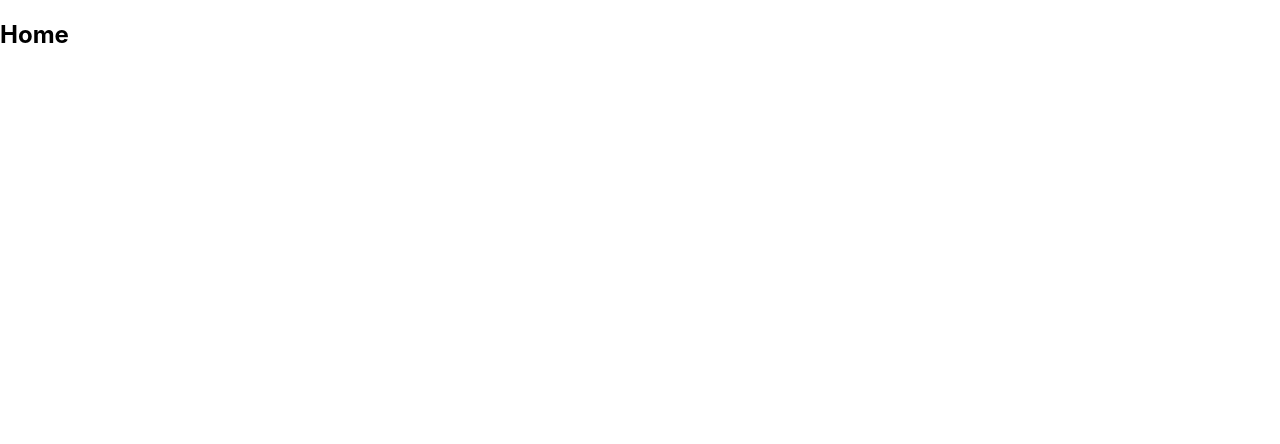
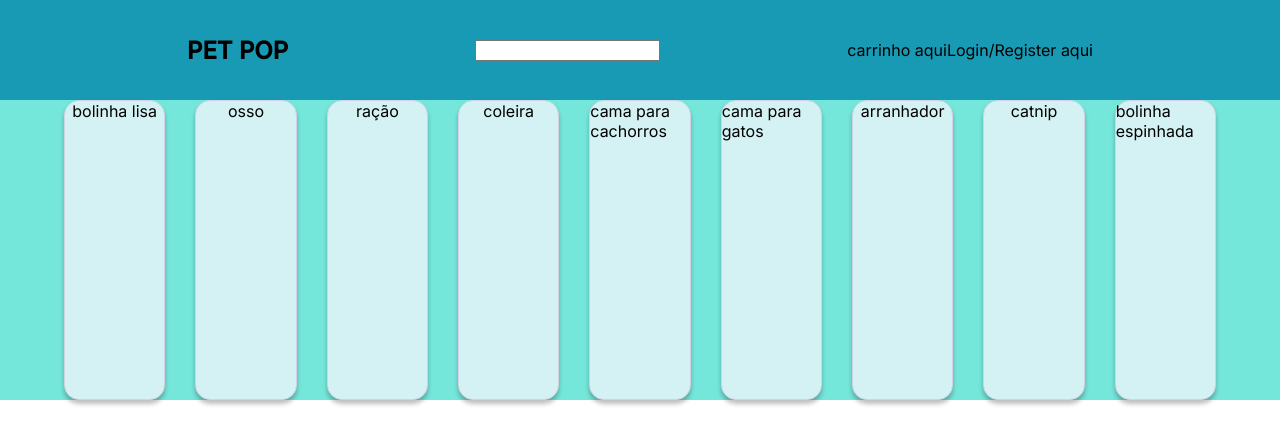
Before and after one commit to caiobukvar/pop-pet, a React (Create React App) app: page /home in a window 1280 px wide. Shown: the top 444 px of the page. Built offline with nearby package versions, Linux system fonts and the light colour scheme.

Commit message:
switching branches

```diff
--- a/src/containers/Home/index.js
+++ b/src/containers/Home/index.js
@@ -1,7 +1,45 @@
+import style from './style.module.scss';
+
 export function Home() {
+
+  const products = [
+    { id: 1, name: 'bolinha lisa', price: '12,90' },
+    { id: 2, name: 'osso', price: '5' },
+    { id: 3, name: 'ração', price: '27,90' },
+    { id: 4, name: 'coleira', price: '22,90' },
+    { id: 5, name: 'cama para cachorros', price: '39,90' },
+    { id: 6, name: 'cama para gatos', price: '29,90' },
+    { id: 7, name: 'arranhador', price: '32' },
+    { id: 8, name: 'catnip', price: '15' },
+    { id: 9, name: 'bolinha espinhada', price: '10' },
+  ]
+
   return (
-    <div>
-      <h2>Home</h2>
+    <div className={style.container}>
+      <div className={style.header}>
+        <h2>PET POP</h2>
+        <div className={style.filter}>
+          <input type="text" />
+        </div>
+        <div className={style['header-actions']}>
+          <div>
+            carrinho aqui
+          </div>
+          <div>
+            Login/Register aqui
+          </div>
+        </div>
+      </div>
+      <div className={style.content}>
+        <div className={style.products}>
+          {products.map(product => (
+            <div key={product.id} className={style['card-container']}>
+              <span>{product.name}</span>
+            </div>
+          )
+          )}
+        </div>
+      </div>
     </div>
   );
 }
--- a/src/containers/Home/style.module.scss
+++ b/src/containers/Home/style.module.scss
@@ -1,38 +1,54 @@
-.App {
-  text-align: center;
-}
+// project color pallete
+$navyblue: #05445E;
+$bluegrotto: #189AB4;
+$bluegreen: #75E6DA;
+$babyblue: #D4F1F4;
 
-.App-logo {
-  height: 40vmin;
-  pointer-events: none;
-}
+.container {
+  display: flex;
+  flex-direction: column;
+  justify-content: space-between;
+  height: 100%;
 
-@media (prefers-reduced-motion: no-preference) {
-  .App-logo {
-    animation: App-logo-spin infinite 20s linear;
+  .header {
+    display: flex;
+    justify-content: space-evenly;
+    align-items: center;
+    background-color: $bluegrotto;
+    height: 100px;
+
+    .filter {}
+
+    .header-actions {
+      display: flex;
     }
   }
 
-.App-header {
-  background-color: #282c34;
-  min-height: 100vh;
+  .content {
     display: flex;
     flex-direction: column;
     align-items: center;
+    height: 100%;
+    background-color: $bluegreen;
+
+    .products {
+      display: flex;
       justify-content: center;
-  font-size: calc(10px + 2vmin);
-  color: white;
-}
+      gap: 30px;
+      max-width: 90%;
 
-.App-link {
-  color: #61dafb;
-}
-
-@keyframes App-logo-spin {
-  from {
-    transform: rotate(0deg);
-  }
-  to {
-    transform: rotate(360deg);
+      .card-container {
+        display: flex;
+        flex-direction: column;
+        align-items: center;
+        width: 250px;
+        height: 300px;
+        background-color: $babyblue;
+        border: 0.5px solid #D1D2E3;
+        box-sizing: border-box;
+        box-shadow: 0px 4px 4px rgba(0, 0, 0, 0.25);
+        border-radius: 15px;
       }
     }
+  }
+}
--- a/src/index.scss
+++ b/src/index.scss
@@ -1,6 +1,9 @@
 // @use './styles/_buttons.scss';
+@import url('https://fonts.googleapis.com/css2?family=Inter:wght@400;500&display=swap');
+
 body {
   margin: 0;
+  width: 100%;
   font-family: 'Inter', sans-serif;
   -webkit-font-smoothing: antialiased;
   -moz-osx-font-smoothing: grayscale;
```
Lines whose indentation alone changed are shown as unchanged.
